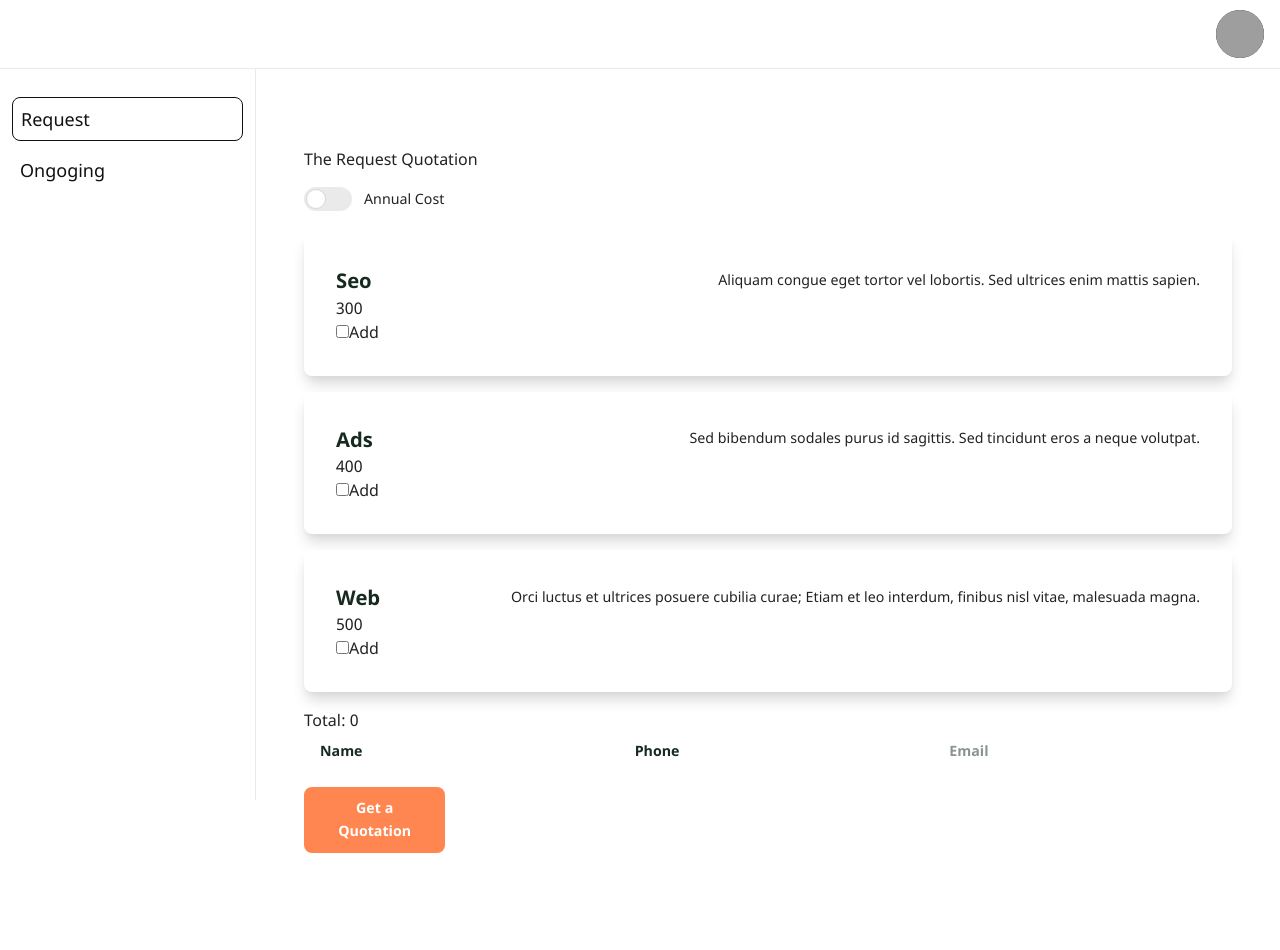
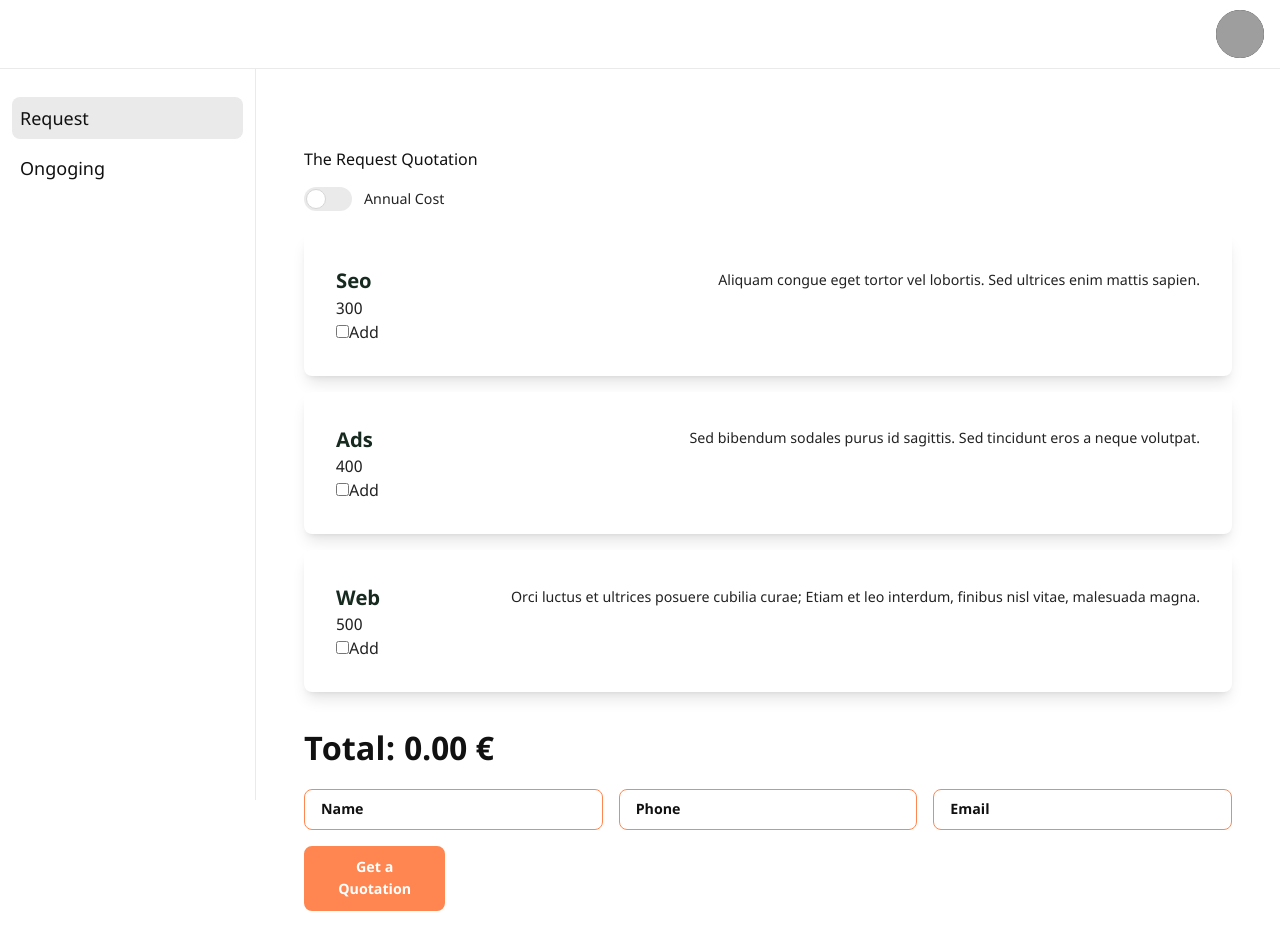
Before and after one commit to antoniofelices/quotation-and-filters, a React (Vite) app: page /request-quotation in a window 1280 px wide. Shown: the top 950 px of the page. Before the commit the page ends 920 px from the top, so only its background shows below. Built offline with nearby package versions, Linux system fonts and the light colour scheme; grey boxes are pictures that could not be loaded.

Commit message:
Add styles list products

```diff
--- a/src/components/base/Menutems.jsx
+++ b/src/components/base/Menutems.jsx
@@ -16,7 +16,9 @@ const MenuItems = ({ content }) => {
                         to={`/${item.url}`}
                         className={({ isActive }) =>
                             `${classesLinkElement} ${
-                                isActive ? 'border border-current pb-2' : ''
+                                isActive
+                                    ? 'bg-gray-200 dark:bg-gray-600 pb-2'
+                                    : ''
                             }`
                         }
                     >
--- a/src/components/patterns/FormQuotation.jsx
+++ b/src/components/patterns/FormQuotation.jsx
@@ -19,9 +19,9 @@ const FormQuotation = ({ content }) => {
                         type="text"
                         name="clientname"
                         id={userNameId}
-                        className="w-full rounded-lg bg-white px-4 py-2 text-sm font-bold placeholder-green-900 invalid:border-2 invalid:border-red focus:outline-none"
+                        className="w-full rounded-lg bg-white px-4 py-2 text-sm font-bold placeholder-gray-900 dark:text-white dark:bg-gray-600 dark:placeholder-white border border-gray-900 dark:border-gray-600 invalid:border-1 invalid:border-red focus:outline-none"
                         placeholder={content.labelUserName}
-                        // required
+                        required
                     />
                 </div>
 
@@ -33,9 +33,9 @@ const FormQuotation = ({ content }) => {
                         type="text"
                         name="phone"
                         id={phoneId}
-                        className="w-full rounded-lg bg-white px-4 py-2 text-sm font-bold placeholder-green-900 invalid:border-2 invalid:border-red focus:outline-none"
+                        className="w-full rounded-lg bg-white px-4 py-2 text-sm font-bold placeholder-gray-900 dark:text-white dark:bg-gray-600 dark:placeholder-white border border-gray-900 dark:border-gray-600 invalid:border-1 invalid:border-red focus:outline-none"
                         placeholder={content.labelPhone}
-                        // required
+                        required
                     />
                 </div>
                 <div className="relative w-full lg:col-span-4">
@@ -46,9 +46,9 @@ const FormQuotation = ({ content }) => {
                         type="email"
                         name="email"
                         id={emailId}
-                        className="w-full rounded-lg bg-white px-4 py-2 text-sm font-bold text-green-900 placeholder-blue-900 invalid:border-2 invalid:border-red focus:outline-none"
+                        className="w-full rounded-lg bg-white px-4 py-2 text-sm font-bold placeholder-gray-900 dark:text-white dark:bg-gray-600 dark:placeholder-white border border-gray-900 dark:border-gray-600 invalid:border-1 invalid:border-red focus:outline-none"
                         placeholder={content.labelEmail}
-                        // required
+                        required
                     />
                     <p className="message-error absolute top-[2.5rem] left-0 hidden w-full bg-red px-2 text-left text-sm text-white">
                         {content.textError}
--- a/src/components/patterns/ListItemProduct.jsx
+++ b/src/components/patterns/ListItemProduct.jsx
@@ -16,7 +16,7 @@ const ListItemProduct = ({ product, isChecked, checkHandler, content }) => {
     }
 
     return (
-        <div className="mx-8 my-4 rounded-lg bg-white p-10 shadow-lg shadow-gray-300/100 lg:mx-0">
+        <div className="mx-8 my-4 rounded-lg bg-white p-10 shadow-lg lg:mx-0">
             <div className="flex items-center justify-between gap-3">
                 <h2 className="text-lg font-bold text-green-900">
                     {product.title}
--- a/src/components/sections/Hero.jsx
+++ b/src/components/sections/Hero.jsx
@@ -9,7 +9,7 @@ const Hero = ({ classes, title }) => {
             id={sectionId}
             className={`@container/header relative py-4 ${individualClasses}`}
         >
-            <h1>{title}</h1>
+            <h1 className="text-gray-900 dark:text-white">{title}</h1>
         </div>
     )
 }
--- a/src/components/sections/Request.jsx
+++ b/src/components/sections/Request.jsx
@@ -16,8 +16,8 @@ const Request = () => {
                     content={textStrings.listProduct}
                 />
             ))}
-            <p>
-                {textStrings.textTotal}: {total}
+            <p className="text-gray-900 font-bold dark:text-white py-6 text-3xl">
+                {textStrings.textTotal}: {total}.00 €
             </p>
         </>
     )
--- a/src/layouts/Header.jsx
+++ b/src/layouts/Header.jsx
@@ -71,10 +71,10 @@ const Header = () => {
                         >
                             <div className="py-3 px-4">
                                 <span className="block text-sm font-semibold text-gray-900 dark:text-white">
-                                    Neil Sims
+                                    Lorem Ipsum
                                 </span>
                                 <span className="block text-sm text-gray-900 truncate dark:text-white">
-                                    name@flowbite.com
+                                    name@nf.com
                                 </span>
                             </div>
                             <ul
```
